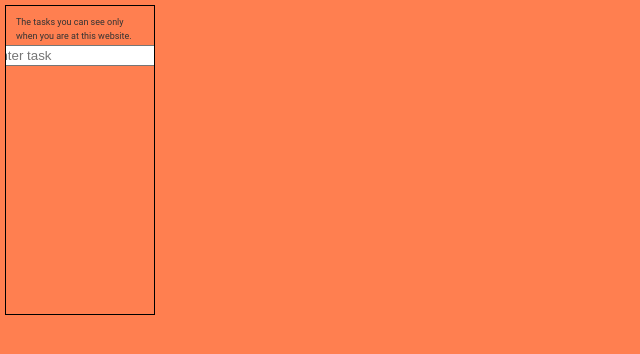
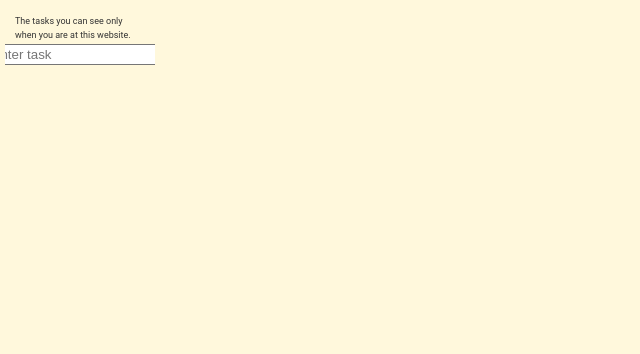
Before and after one commit to delta619/chrome_extension_todays_tasks, a browser extension: page src/index.html in a window 1280 px wide. Shown: the whole page, without its empty margins (0-640 px from the left). Drawn offline with Linux system fonts and the light colour scheme.

```diff
--- a/src/styles/styles.css
+++ b/src/styles/styles.css
@@ -7,7 +7,7 @@ margin:0;
 
 body{
     font-family: 'Roboto', sans-serif;
-    background-color: coral;
+    background-color: cornsilk;
     color: #333;
     padding: 5px;
     font-size: 16px;
@@ -21,7 +21,7 @@ body{
 
 
 .container{
-    border: 1px solid black;
+    /* border: 1px solid black; */
     padding: 10px;
     height: 100%;
     width: 100%;
```
Also changed, not shown: manifest.json.
